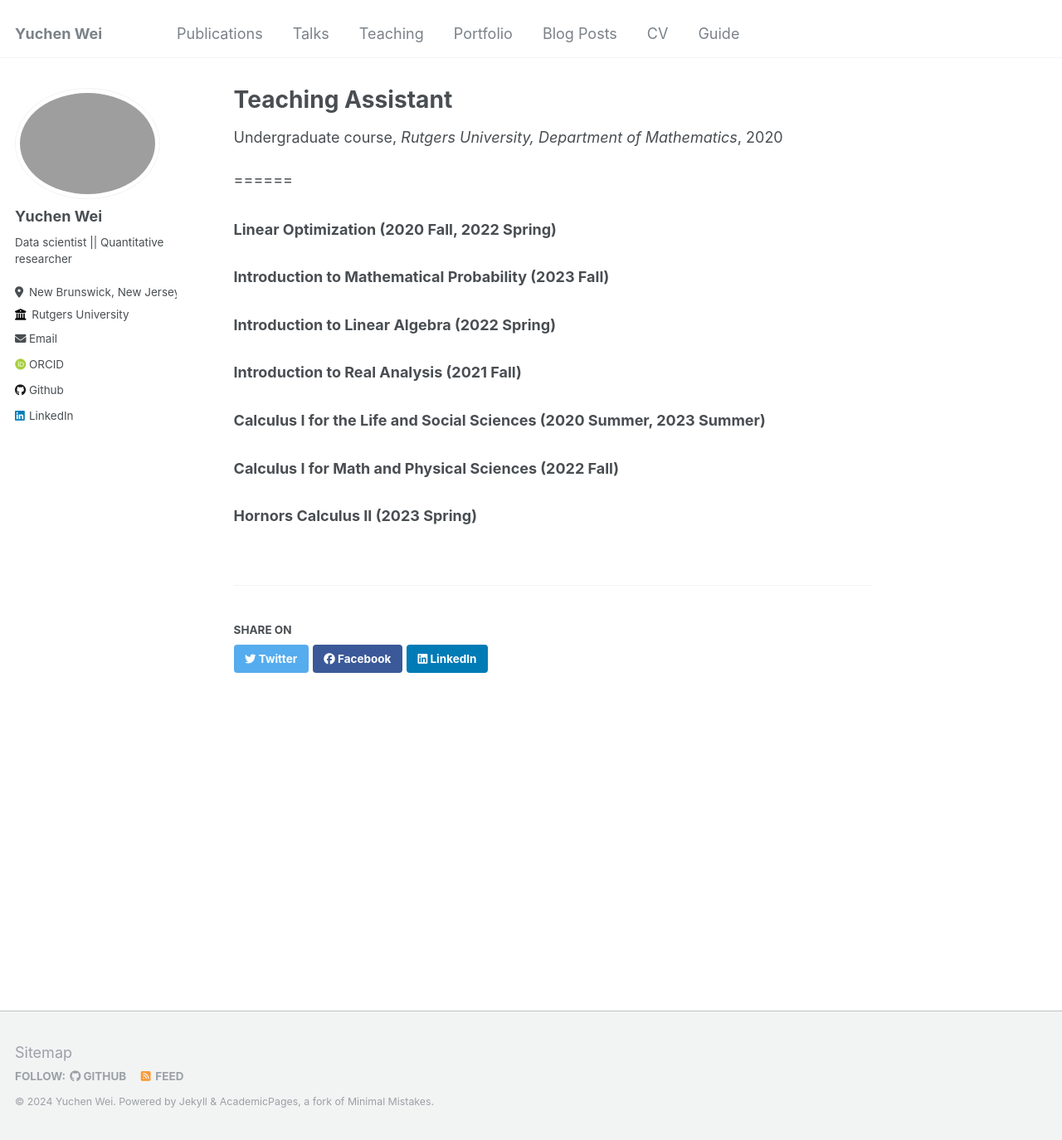
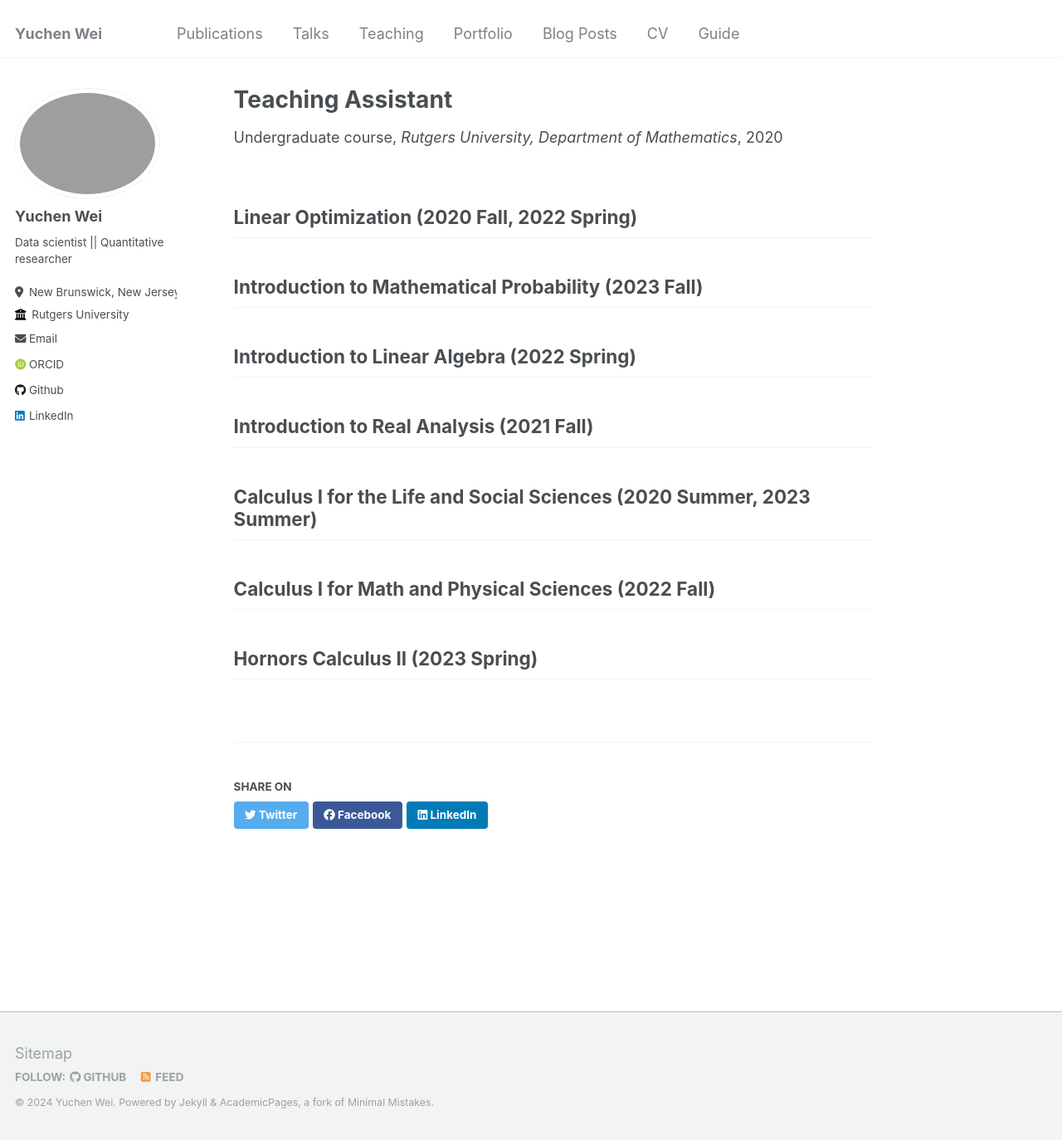
Before and after one commit to Yuccwei/YuchenWei.github.io, a Jekyll site: the page built from _teaching/teaching-rutgers.md, in a window 1280 px wide and 1374 px high. Shown: the whole window at 83% size. Built offline with Jekyll 4.4.1, drawn with Linux system fonts in a browser that asks for light colours; some web fonts are replaced.

Commit message:
Updated a file

```diff
--- a/_teaching/teaching-rutgers.md
+++ b/_teaching/teaching-rutgers.md
@@ -8,17 +8,16 @@
 location: "New Brunswick, U.S."
 ---
 
-======
-<h3 id="header-two">Linear Optimization (2020 Fall, 2022 Spring)</h3>
+<h2 id="header-two">Linear Optimization (2020 Fall, 2022 Spring)</h2>
 
-<h3 id="header-two">Introduction to Mathematical Probability (2023 Fall)</h3>
+<h2 id="header-two">Introduction to Mathematical Probability (2023 Fall)</h2>
 
-<h3 id="header-two">Introduction to Linear Algebra (2022 Spring)</h3>
+<h2 id="header-two">Introduction to Linear Algebra (2022 Spring)</h2>
 
-<h3 id="header-two">Introduction to Real Analysis (2021 Fall)</h3>
+<h2 id="header-two">Introduction to Real Analysis (2021 Fall)</h2>
 
-<h3 id="header-two">Calculus I for the Life and Social Sciences (2020 Summer, 2023 Summer)</h3>
+<h2 id="header-two">Calculus I for the Life and Social Sciences (2020 Summer, 2023 Summer)</h2>
 
-<h3 id="header-two">Calculus I for Math and Physical Sciences (2022 Fall)</h3>
+<h2 id="header-two">Calculus I for Math and Physical Sciences (2022 Fall)</h2>
 
-<h3 id="header-two">Hornors Calculus II (2023 Spring)</h3>
+<h2 id="header-two">Hornors Calculus II (2023 Spring)</h2>
```
